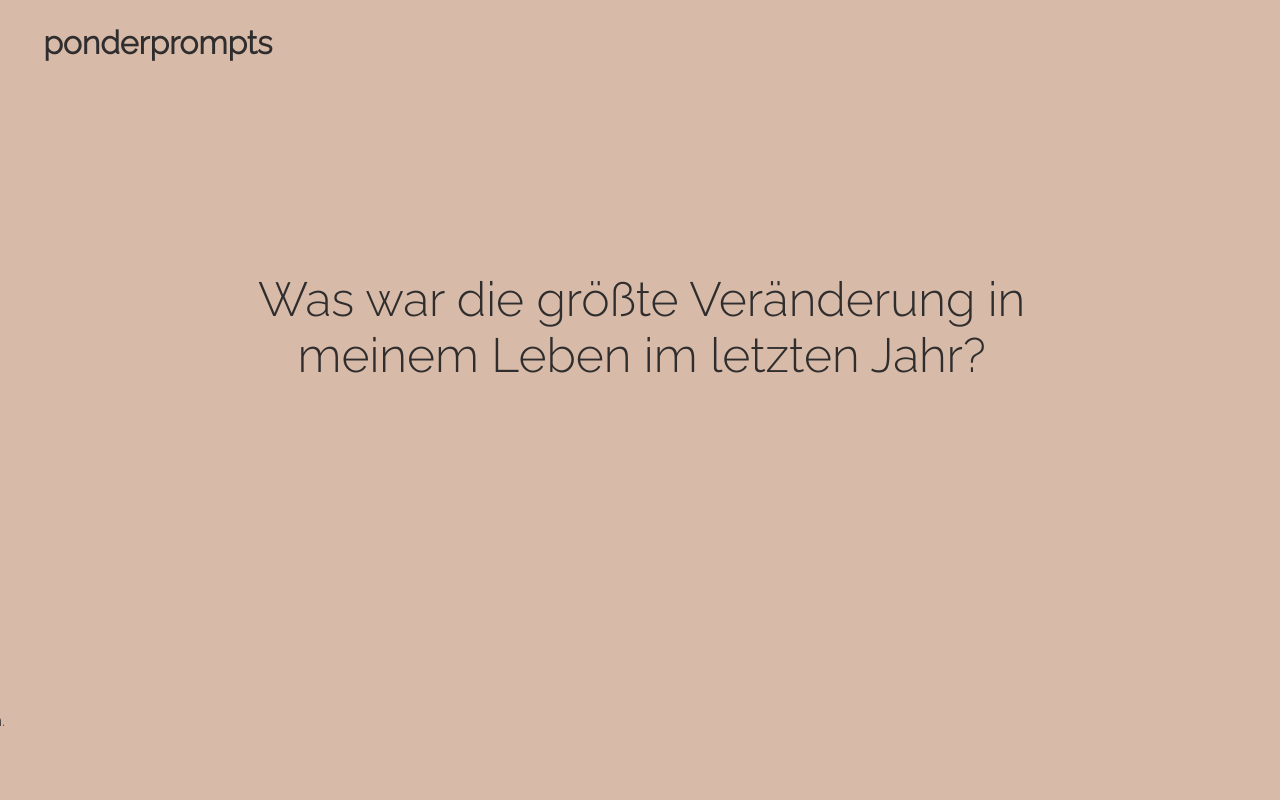
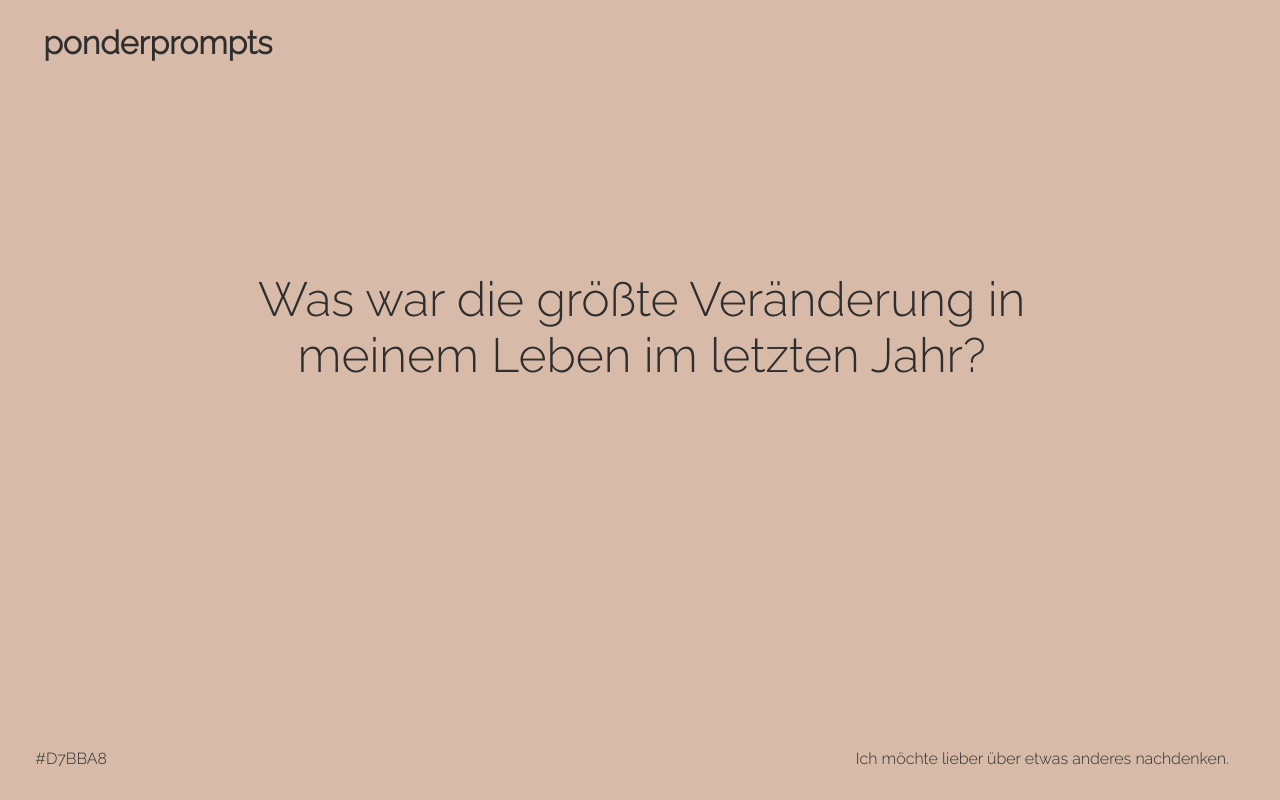
Before and after one commit to koryna/ponderprompts, an Angular app: page / in a window 1280 px wide. Built offline with nearby package versions, Linux system fonts and the light colour scheme.

Commit message:
fix: responsiveness

```diff
--- a/src/app/app.component.css
+++ b/src/app/app.component.css
@@ -1,4 +1,3 @@
-
 h1 {
   margin-top: 0;
   padding: 0.5rem 1rem;
@@ -51,15 +50,18 @@ h1 {
     position: absolute;
     bottom: 2rem;
     left: 2.2rem;
+    display: inline;
+  }
+
+  .next-button {
+    position: absolute;
+    bottom: 2rem;
+    right: 2.2rem;
+    margin: 0;
   }
 
   .next-button a {
     cursor: pointer;
-    margin: 0;
-    margin-top: 1rem;
     padding: 0.5rem 1rem;
-    position: absolute;
-    bottom: 2rem;
-    right: 2.2rem;
   }
 }
```
